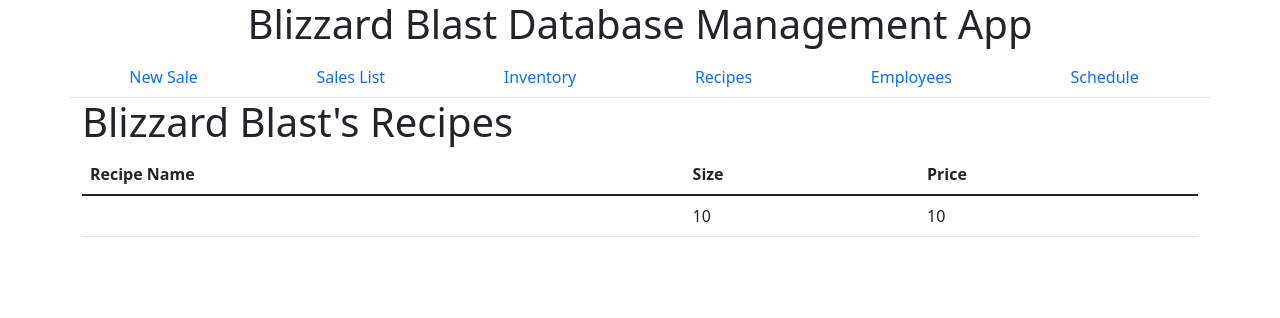
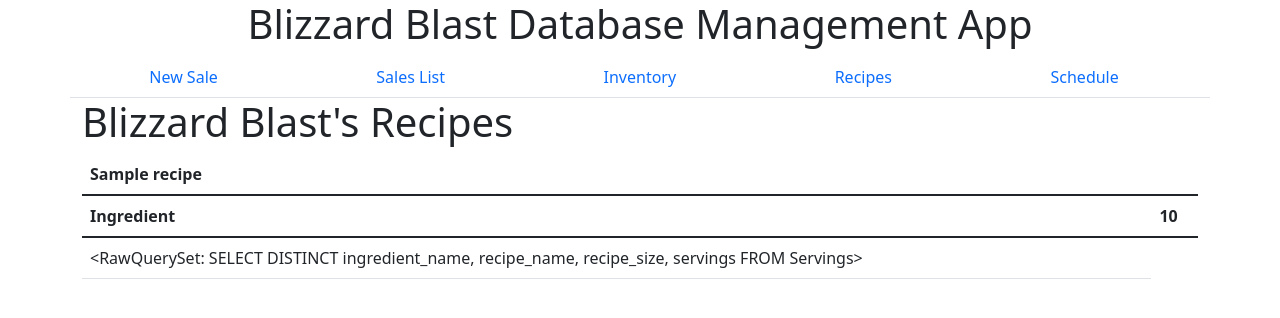
Before and after one commit to CoruscareGames/BlizzardBlast, a Django app: page /recipes/ in a window 1280 px wide. Shown: the top 318 px of the page. Run offline with Django 3.2, Linux system fonts and the light colour scheme; tables that the repository leaves empty hold one stand-in row (values such as "Sample post"); some libraries are stand-ins or nearby versions.

Commit message:
Used raw SQL on Ingredients

```diff
--- a/Database_Manager/templates/Database_Manager/base.html
+++ b/Database_Manager/templates/Database_Manager/base.html
@@ -15,7 +15,6 @@
             <a class="nav-link" href="{% url 'manage_sales_list' %}">Sales List</a>
             <a class="nav-link" href="{% url 'manage_inventory' %}">Inventory</a>
             <a class="nav-link" href="{% url 'manage_recipes' %}">Recipes</a>
-            <a class="nav-link" href="{% url 'manage_employees' %}">Employees</a>
             <a class="nav-link" href="{% url 'manage_schedule' %}">Schedule</a>
         </nav>
 
--- a/Database_Manager/templates/Database_Manager/recipes.html
+++ b/Database_Manager/templates/Database_Manager/recipes.html
@@ -6,22 +6,35 @@
 
 {% block content %}
   <h1>Blizzard Blast's Recipes</h1>
+
+  {% for recipe in recipe %}
     <table class="table">
       <thead>
+        <th scope="col">{{ recipe.recipe_name }}</td>
+      </thead>
+
+      <thead>
+          <th scope="col">Ingredient</th>
+          {% for recipe_size in recipe_size %}
+          <th scope="col">{{ recipe_size.recipe_size }}</th>
+          {% endfor %}
+      </thead>
+
+      <tbody>
+        <tr><td>{{ servingsA }}</td></tr>
+        {% for servingsA in servingsA %}
+          {% if servings.recipe_name == recipe %}
+
                 <tr>
-            <th scope="col">Recipe Name</th>
-            <th scope="col">Size</th>
-            <th scope="col">Price</th>
+                  <td>{{ servingsA }}</td>
+                  <td>{{ servings.servings }}</td>
                 </tr>
-        </thead>
-        <tbody>
-          {% for recipe in recipe %}
-            <tr>
-              <th scope="row">{{ recipe.recipe_name.recipe_name }}</th>
-              <td>{{ recipe.recipe_size.recipe_size }}</td>
-              <td>{{ recipe.price }}</td>
-            </tr>
+
+          {% endif %}
         {% endfor %}
       </tbody>
+
     </table>
+  {% endfor %}
+
 {% endblock content %}
--- a/Database_Manager/urls.py
+++ b/Database_Manager/urls.py
@@ -5,7 +5,6 @@
     path('', views.new_sale, name='manage_home'),
     path('inventory/', views.inventory, name='manage_inventory'),
     path('recipes/', views.recipes, name='manage_recipes'),
-    path('employees/', views.employees, name='manage_employees'),
     path('schedule/', views.schedule, name='manage_schedule'),
     path('sales_list/', views.sales_list, name='manage_sales_list'),
 ]
--- a/Database_Manager/views.py
+++ b/Database_Manager/views.py
@@ -11,21 +11,14 @@
 # List views
 def inventory(request):
     context = {
-        'ingredient': Ingredient.objects.all().order_by('category', 'ingredient_name')
+        'ingredient': Ingredient.objects.raw(''' SELECT	ingredient_name,
+                                                        category,
+                                                        stock
+                                                FROM	ingredient
+                                                ORDER BY stock, ingredient_name''')
     }
     return render(request, 'Database_Manager/inventory.html', context)
 
-def recipes(request):
-    context = {
-        'recipe': RecipePrice.objects.all()
-    }
-    return render(request, 'Database_Manager/recipes.html', context)
-
-def employees(request):
-    context = {
-        'employee': Employee.objects.all()
-    }
-    return render(request, 'Database_Manager/employees.html', context)
 
 def sales_list(request):
     context = {
@@ -33,10 +26,21 @@
     }
     return render(request, 'Database_Manager/sales_list.html', context)
 
+
+def recipes(request):
+    context = {
+        'recipe': Recipe.objects.all(),
+        'recipe_size': RecipeSize.objects.all(),
+        'recipe_price': RecipePrice.objects.all(),
+        'servings': Servings.objects.all(),
+        'servingsA': Servings.objects.raw('SELECT DISTINCT ingredient_name, recipe_name, recipe_size, servings FROM Servings'),
+    }
+    return render(request, 'Database_Manager/recipes.html', context)
+
+
 def schedule(request):
     context = {
         'schedule': Schedule.objects.all(),
-        'employee': Employee.objects.all(),
         'manager': Manager.objects.all(),
         'week': Week.objects.all(),
     }
```
Also changed, not shown: Database_Manager/templates/Database_Manager/schedule.html (indentation only). Lines whose indentation alone changed are shown as unchanged.
